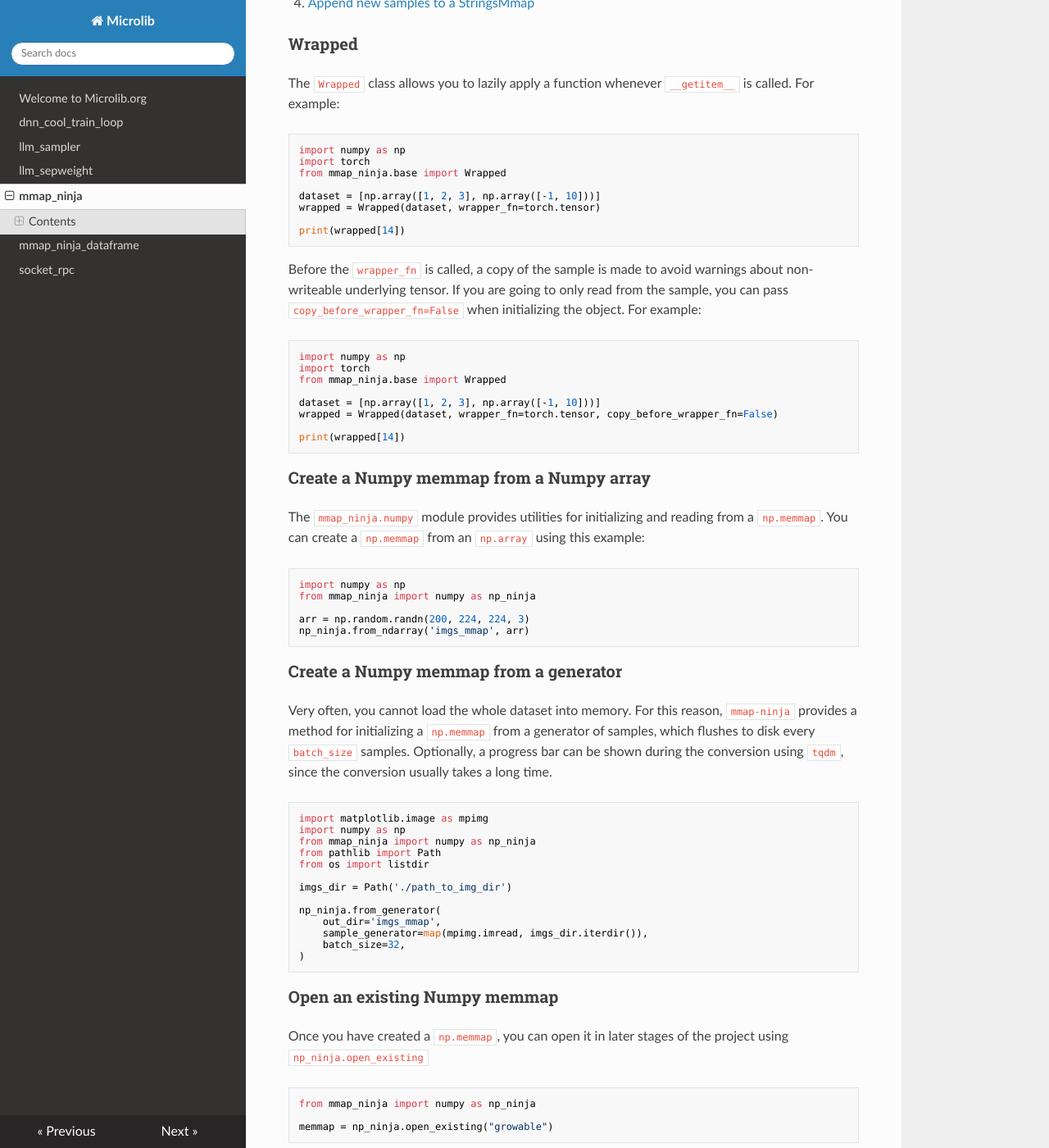
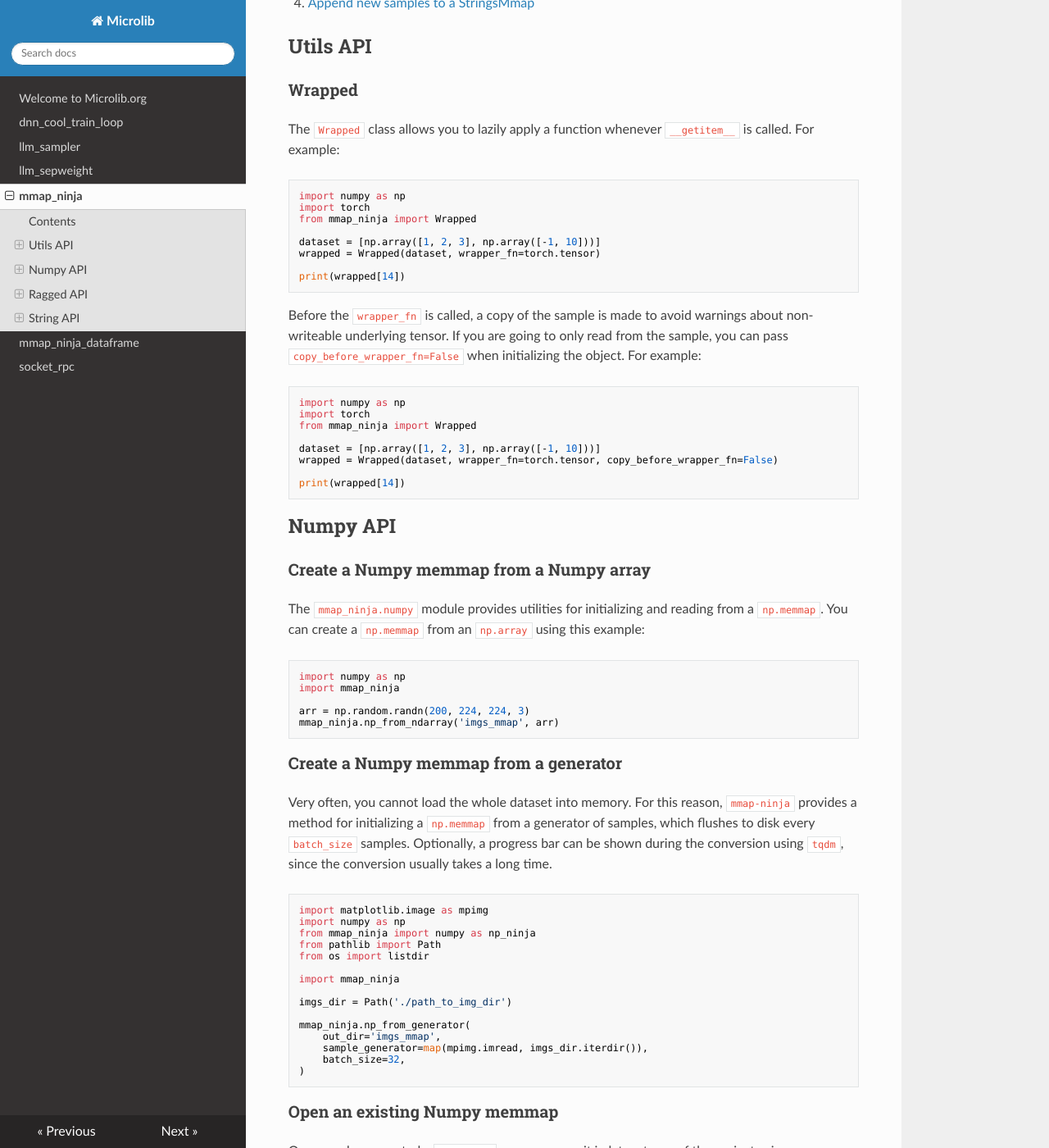
Before and after one commit to microlib-org/site, an MkDocs documentation site: the page built from docs/mmap_ninja.md, in a window 1280 px wide and 1400 px high, scrolled down 825 px. Shown: the whole window at 82% size. Built offline with MkDocs 1.6.1, drawn with Linux system fonts in a browser that asks for light colours; nearby versions of some CDN libraries.

Commit message:
Update MICROLIB.md for mmap_ninja.

````diff
--- a/docs/mmap_ninja.md
+++ b/docs/mmap_ninja.md
@@ -29,6 +29,9 @@ String API:
 3. [Open an existing StringsMmap](#open-an-existing-stringsmmap)
 4. [Append new samples to a StringsMmap](#append-new-samples-to-a-stringsmmap)
 
+
+## Utils API
+
 ### Wrapped
 
 The `Wrapped` class allows you to lazily apply a function
@@ -38,7 +41,7 @@ For example:
 ```python
 import numpy as np
 import torch
-from mmap_ninja.base import Wrapped
+from mmap_ninja import Wrapped
 
 dataset = [np.array([1, 2, 3], np.array([-1, 10]))]
 wrapped = Wrapped(dataset, wrapper_fn=torch.tensor)
@@ -54,13 +57,15 @@ For example:
 ```python
 import numpy as np
 import torch
-from mmap_ninja.base import Wrapped
+from mmap_ninja import Wrapped
 
 dataset = [np.array([1, 2, 3], np.array([-1, 10]))]
 wrapped = Wrapped(dataset, wrapper_fn=torch.tensor, copy_before_wrapper_fn=False)
 
 print(wrapped[14])
 ```
+
+## Numpy API
 
 ### Create a Numpy memmap from a Numpy array
 
@@ -71,10 +76,10 @@ this example:
 
 ```python
 import numpy as np
-from mmap_ninja import numpy as np_ninja
+import mmap_ninja
 
 arr = np.random.randn(200, 224, 224, 3)
-np_ninja.from_ndarray('imgs_mmap', arr)
+mmap_ninja.np_from_ndarray('imgs_mmap', arr)
 ```
 
 ### Create a Numpy memmap from a generator
@@ -92,9 +97,11 @@ from mmap_ninja import numpy as np_ninja
 from pathlib import Path
 from os import listdir
 
+import mmap_ninja
+
 imgs_dir = Path('./path_to_img_dir')
 
-np_ninja.from_generator(
+mmap_ninja.np_from_generator(
     out_dir='imgs_mmap',
     sample_generator=map(mpimg.imread, imgs_dir.iterdir()),
     batch_size=32,
@@ -132,6 +139,8 @@ memmap = np_ninja.from_ndarray("growable", arr)
 np_ninja.extend(memmap, np.arange(11, 13))
 np_ninja.extend_dir("growable", np.arange(14, 16))
 ```
+
+## Ragged API
 
 ### Create a RaggedMmap from list of samples
 
@@ -223,6 +232,8 @@ new_samples = [np.array([123, -1]), np.array([-1, 0, 123, 92, 12])]
 mmap.extend(new_samples)
 ```
 
+## String API
+
 ### Create a StringsMmap from list of strings
 
 To create a `StringsMmap` from a list of strings, use the
````
